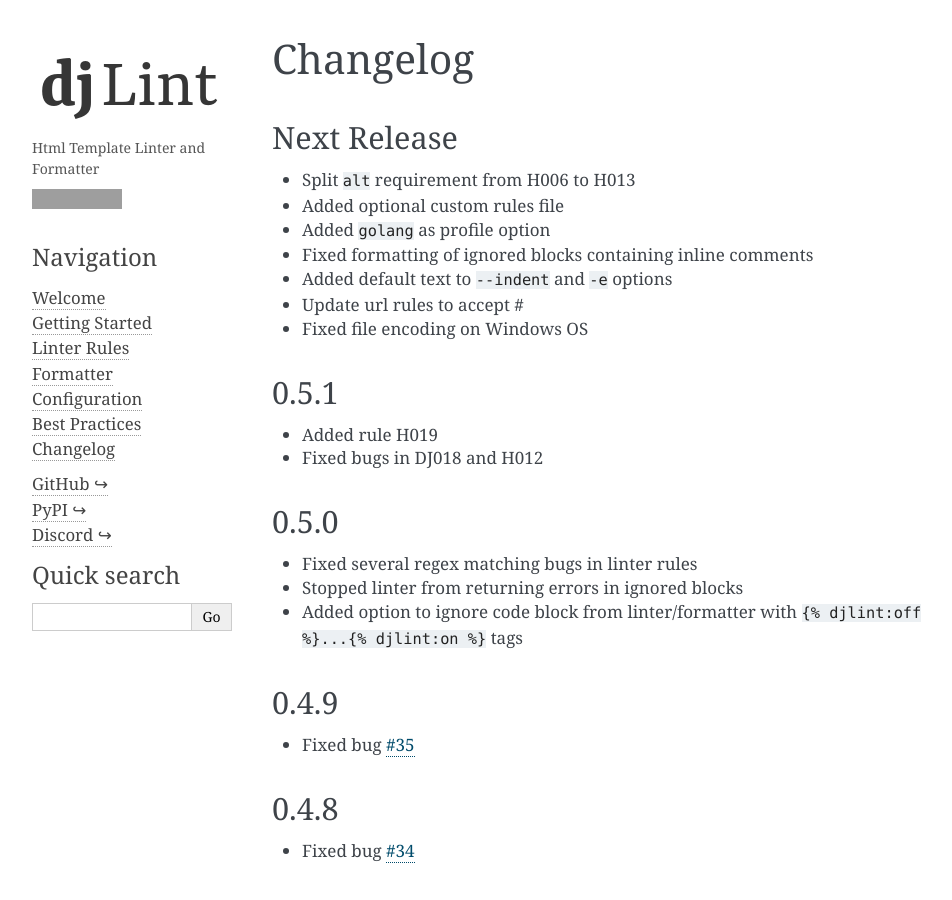
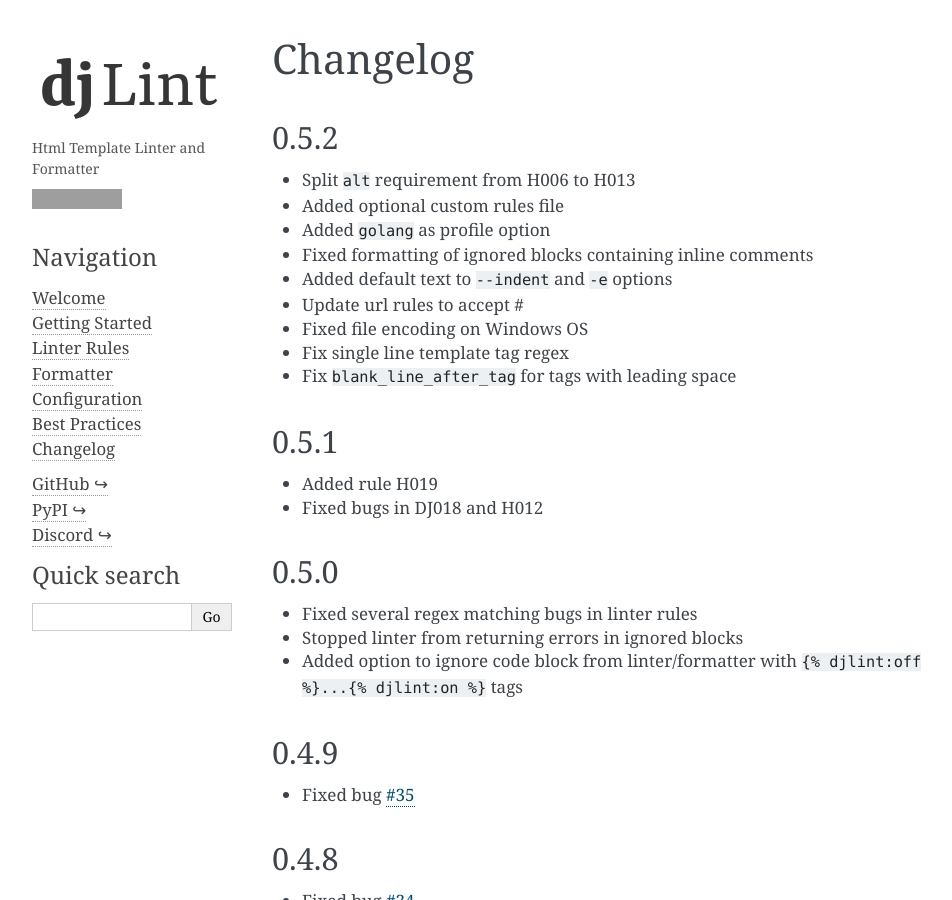
Before and after one commit to djlint/djLint, a Sphinx documentation site: the page built from docs/djlint/changelog.rst, in a window 1280 px wide and 900 px high. Shown: the whole window, without its empty margins (148-1100 px from the left). Built offline with Sphinx 7.4.7, drawn with Linux system fonts in a browser that asks for light colours; grey boxes are pictures that could not be loaded.

Commit message:
updated version

```diff
--- a/docs/conf.py
+++ b/docs/conf.py
@@ -12,7 +12,7 @@
 project = "djlint"
 copyright = "2021, Riverside Healthcare"
 author = "Christopher Pickering"
-release = "0.5.1"
+release = "0.5.2"
 version = release
 
 # -- General configuration ---------------------------------------------------
--- a/docs/djlint/changelog.rst
+++ b/docs/djlint/changelog.rst
@@ -1,8 +1,8 @@
 Changelog
 =========
 
-Next Release
-------------
+0.5.2
+-----
 - Split ``alt`` requirement from H006 to H013
 - Added optional custom rules file
 - Added ``golang`` as profile option
@@ -10,6 +10,8 @@
 - Added default text to ``--indent`` and ``-e`` options
 - Update url rules to accept #
 - Fixed file encoding on Windows OS
+- Fix single line template tag regex
+- Fix ``blank_line_after_tag`` for tags with leading space
 
 0.5.1
 -----
--- a/pyproject.toml
+++ b/pyproject.toml
@@ -7,7 +7,7 @@
 
 [tool.poetry]
 name="djlint"
-version="0.5.1"
+version="0.5.2"
 description="HTML Template Linter and Formatter"
 license="GPL-3.0-or-later"
 authors=["Christopher Pickering <cpickering@rhc.net>"]
```
